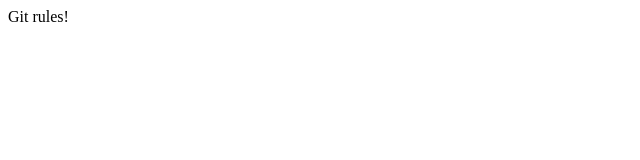
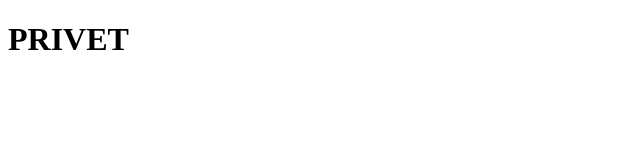
Before and after one commit to windor2007/github-homework1, a plain HTML site: page index.html in a window 1280 px wide. Shown: the whole page, without its empty margins (0-640 px from the left). Drawn offline with Linux system fonts and the light colour scheme.

Commit message:
Create index.html

```diff
--- a/index.html
+++ b/index.html
@@ -2,10 +2,11 @@
 <html lang="en">
 <head>
     <meta charset="UTF-8">
+    <meta http-equiv="X-UA-Compatible" content="IE=edge">
     <meta name="viewport" content="width=device-width, initial-scale=1.0">
-        <litle>Git rules!</litle>
+    <title>Document</title>
 </head>
 <body>
-
+    <h1>PRIVET</h1>
 </body>
 </html>
```
Lines whose indentation alone changed are shown as unchanged.
